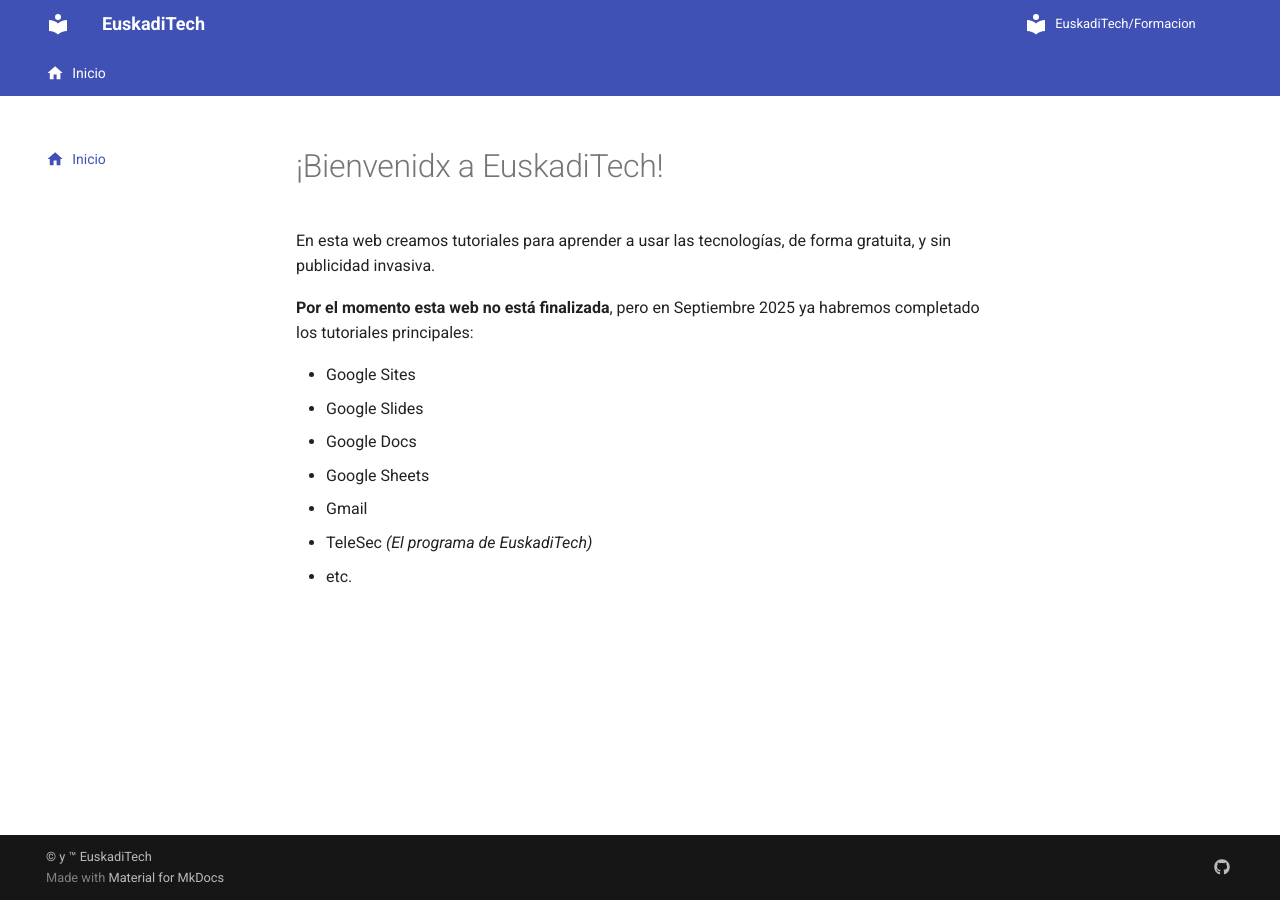
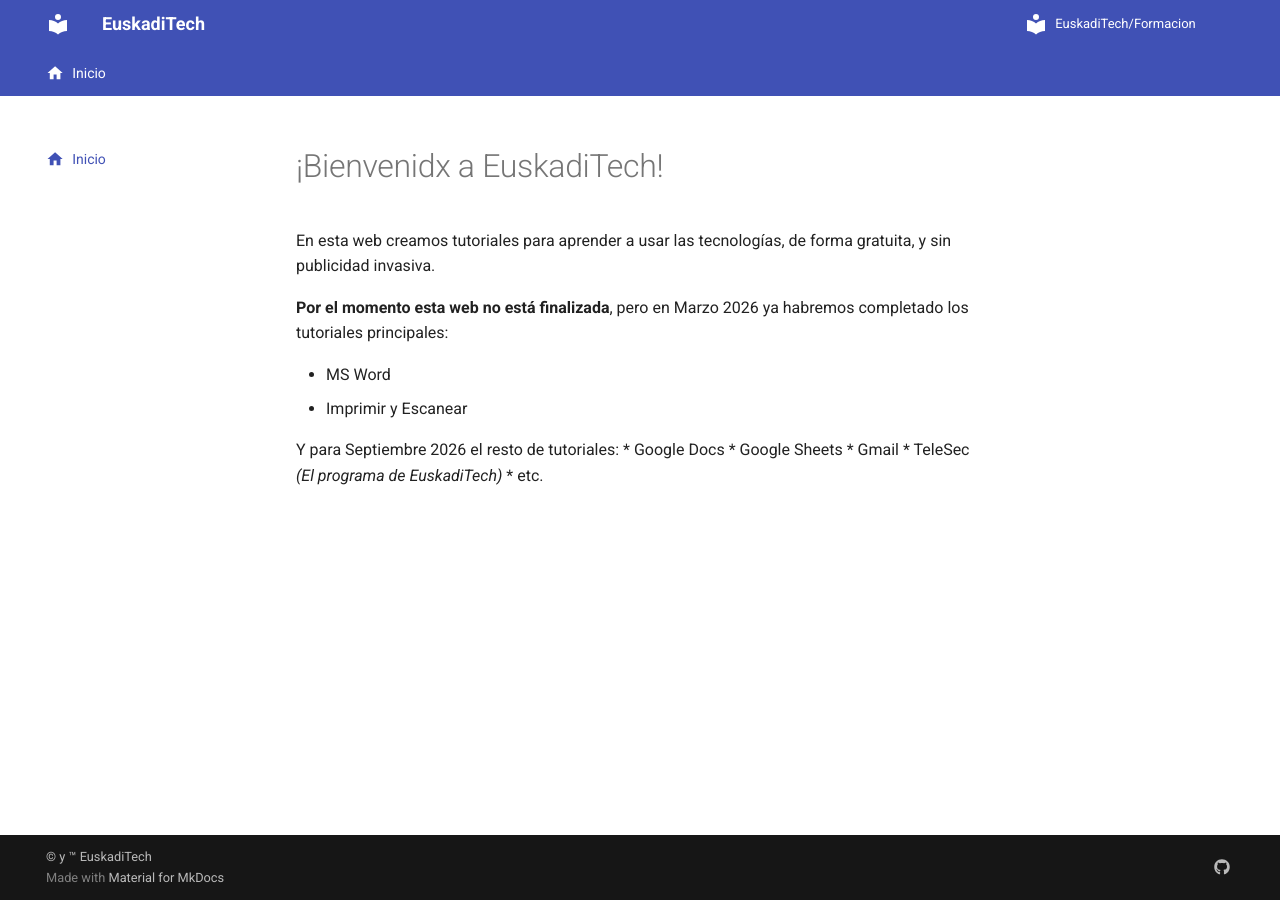
Before and after one commit to EuskadiTech/Formacion, an MkDocs documentation site: the page built from docs/index.md, in a window 1280 px wide. Built offline with MkDocs 1.6.1 and Material for MkDocs 9.7.7, drawn with Linux system fonts in a browser that asks for light colours; comment, search, counter and statistics services are not loaded.

Commit message:
Update completion date and tutorial list in index.md

```diff
--- a/docs/index.md
+++ b/docs/index.md
@@ -5,10 +5,12 @@
 
 En esta web creamos tutoriales para aprender a usar las tecnologías, de forma gratuita, y sin publicidad invasiva.
 
-**Por el momento esta web no está finalizada**, pero en Septiembre 2025 ya habremos completado los tutoriales principales:
+**Por el momento esta web no está finalizada**, pero en Marzo 2026 ya habremos completado los tutoriales principales:
 
-* Google Sites
-* Google Slides
+* MS Word
+* Imprimir y Escanear
+
+Y para Septiembre 2026 el resto de tutoriales:
 * Google Docs
 * Google Sheets
 * Gmail
```
